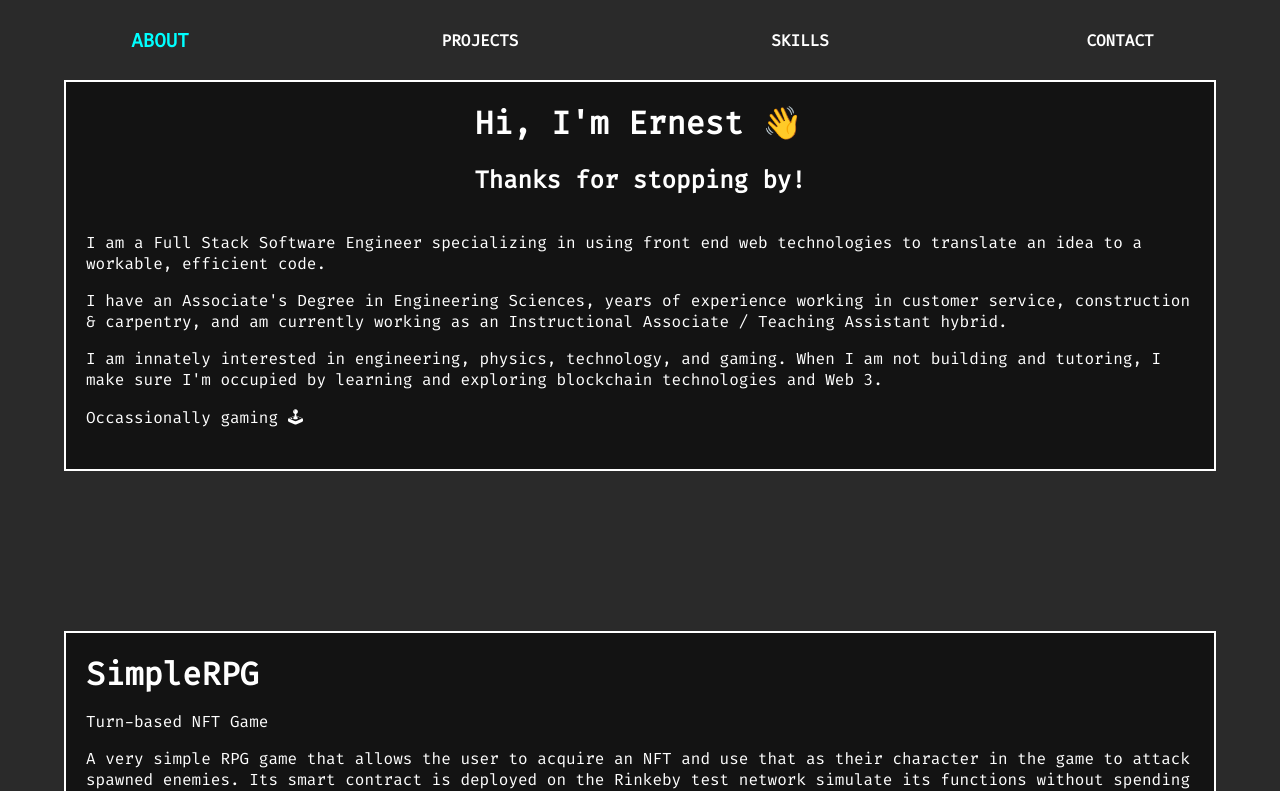
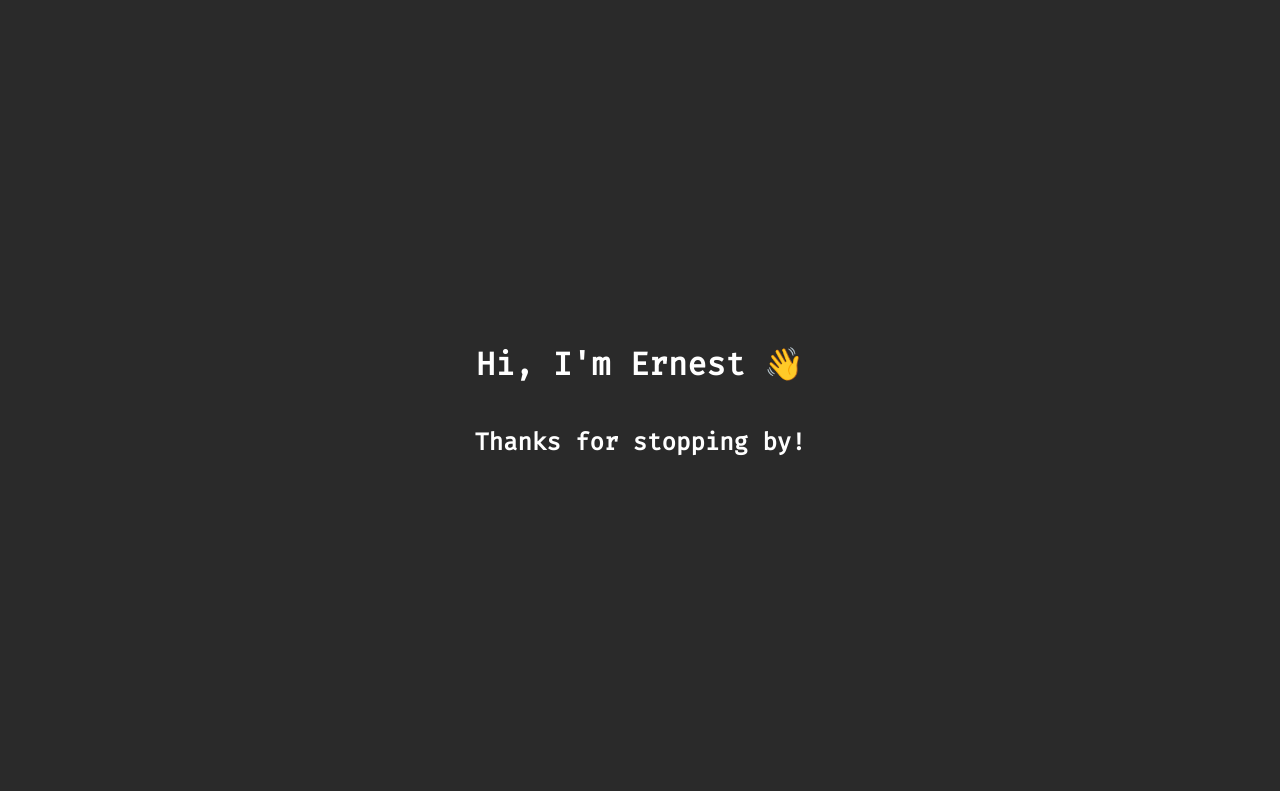
Before and after one commit to nexticodes/portfolio-vite, a React (Vite) app: page / in a window 1280 px wide. Shown: the top 791 px of the page. Built offline with nearby package versions, Linux system fonts and the light colour scheme.

Commit message:
Add a splash page, improve navbar performance.

```diff
--- a/src/App.css
+++ b/src/App.css
@@ -11,12 +11,14 @@
     padding-left: 5vw;
     padding-right: 5vw;
     margin: 0;
+    padding-top: 10vh;
 }
 
 .container {
     padding-top: 10vh;
     padding-bottom: 10vh;
 }
+
 .container-title h1 {
     margin: 0;
 }
--- a/src/App.jsx
+++ b/src/App.jsx
@@ -1,21 +1,24 @@
 import { useState, useRef, useEffect } from "react";
-import { Navbar, About, Projects, Skills, Contact, Footer } from "./components";
+import { Splash, Navbar, About, Projects, Skills, Contact, Footer } from "./components";
 import "./App.css";
 
 function App() {
     const scrollRef = useRef({});
-    const [currSection, setCurrentSection] = useState('about');
+    const [currSection, setCurrentSection] = useState('splash');
 
     const handleScroll = (e) => {
       const refCurr = scrollRef.current;
-      if (window.scrollY <= refCurr.about.offsetTop + 20) {
+      if (window.scrollY < refCurr.projects.offsetTop && window.scrollY >= refCurr.content.offsetTop - 80 ) {
         setCurrentSection('about');
-      } else if (window.scrollY <= refCurr.projects.offsetTop + 20 && window.scrollY > refCurr.projects.offsetTop - 20) {
+      } else if (window.scrollY <= refCurr.skills.offsetTop - 20 && window.scrollY > refCurr.projects.offsetTop) {
         setCurrentSection('projects');
-      } else if (window.scrollY <= refCurr.skills.offsetTop + 20 && window.scrollY > refCurr.skills.offsetTop - 20) {
+      } else if (window.scrollY <= refCurr.contact.offsetTop - 20 && window.scrollY > refCurr.skills.offsetTop) {
+        console.log('skills')
         setCurrentSection('skills');
-      } else if (window.scrollY <= refCurr.contact.offsetTop + 20 && window.scrollY > refCurr.contact.offsetTop - 20) {
+      } else if (window.scrollY <= refCurr.skills.offsetTop - 20 && window.scrollY > refCurr.contact.offsetTop) {
         setCurrentSection('contact');
+      } else if (window.scrollY <= refCurr.about.offsetTop - 20) {
+        setCurrentSection('splash')
       }
     }
 
@@ -28,8 +31,9 @@ function App() {
 
     return (
         <div className="App">
-            <Navbar currSection={currSection} scrollRef={scrollRef}/>
-            <div className="app-container">
+            <Splash scrollRef={scrollRef}/>
+                <Navbar currSection={currSection} scrollRef={scrollRef} setCurrentSection={setCurrentSection} />
+            <div ref={(el) => scrollRef.current = {...scrollRef.current, content: el}} className="app-container">
                 <About scrollRef={scrollRef} />
                 <Projects scrollRef={scrollRef} />
                 <Skills scrollRef={scrollRef} />
--- a/src/assets/styles/Navbar.css
+++ b/src/assets/styles/Navbar.css
@@ -1,7 +1,15 @@
 .navbar-container {
-    position: fixed;
     top: 0;
     width: 100%;
+    z-index: 2;
+}
+
+.fixed {
+    position: fixed;
+}
+
+.hidden {
+    display: hidden;
 }
 
 .navbar-list {
--- a/src/assets/styles/Skills.css
+++ b/src/assets/styles/Skills.css
@@ -12,7 +12,7 @@
 .skills-box{
     display: grid;
     grid-template-columns: auto auto auto;
-    grid-template-rows: auto auto auto;
+    grid-template-rows: auto auto auto auto;
     column-gap: 5px;
     row-gap: 5px;
 }
--- /dev/null
+++ b/src/assets/styles/Splash.css
@@ -0,0 +1,9 @@
+.splash-container {
+}
+.splash-box{
+    height: 100vh;
+    display: flex;
+    flex-direction: column;
+    align-items: center;
+    justify-content: center;
+}
--- a/src/components/About.jsx
+++ b/src/components/About.jsx
@@ -5,10 +5,11 @@ const About = ({scrollRef}) => {
   return (
     <div ref={el => scrollRef.current = { ...scrollRef.current, about: el}} className='container about'>
       <div className='content'>
-        <div  className='box'>
+        <div className='box'>
           <div className='container-title'>
-              <h1>Hi, I'm Ernest 👋</h1>
-              <h2>Thanks for stopping by!</h2>
+          <img/>
+            <h1>Hi, I'm Ernest 👋</h1>
+            <h2>Thanks for stopping by!</h2>
           </div>
           <div className='container-content'>
               <p>I am a Full Stack Software Engineer specializing in using front end web technologies to translate an idea to a workable, efficient code.</p>
--- a/src/components/Navbar.jsx
+++ b/src/components/Navbar.jsx
@@ -1,15 +1,16 @@
-import React from "react";
+import React, {useState} from "react";
 import "../assets/styles/Navbar.css";
 
-const Navbar = ({ scrollRef, currSection }) => {
+const Navbar = ({ scrollRef, currSection, setCurrentSection }) => {
     const scrollIntoView = (type) => {
+        setCurrentSection(type)
         scrollRef.current[type].scrollIntoView({ behavior: "smooth" });
     };
 
     const listItems = ["about", "projects", "skills", "contact"];
 
     return (
-        <div className="navbar-container">
+        <div className='navbar-container' style={currSection !== 'splash' ? {position: 'fixed', transition: 'ease'} : {display: 'none'}}>
             <ul className="navbar-list">
                 {listItems.map((l, i) => (
                     <li
--- /dev/null
+++ b/src/components/Splash.jsx
@@ -0,0 +1,16 @@
+import React from 'react';
+import '../assets/styles/Splash.css';
+
+const Splash = ({scrollRef}) => {
+  return (
+    <div ref={el => scrollRef.current = { ...scrollRef.current, splash: el}} className='splash-container'>
+        <div className='splash-box'>
+            <img/>
+            <h1>Hi, I'm Ernest 👋</h1>
+            <h2>Thanks for stopping by!</h2>
+        </div>
+    </div>
+  )
+}
+
+export default Splash
--- a/src/components/index.js
+++ b/src/components/index.js
@@ -1,3 +1,4 @@
+export { default as Splash } from './Splash';
 export { default as Navbar } from './Navbar';
 export { default as About } from './About';
 export { default as Contact } from './Contact';
```
